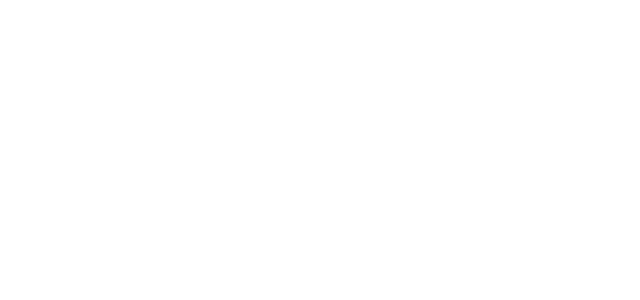
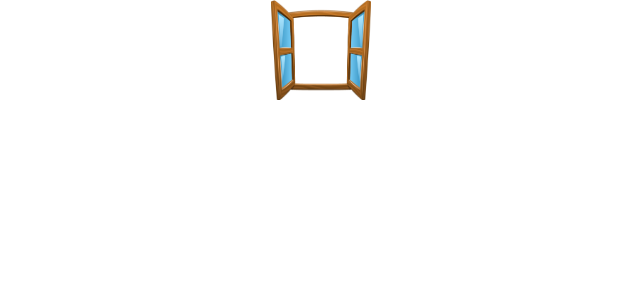
Before and after one commit to AdamWebb1/SmartHomeDashboard, a React (Create React App) app: page / in a window 1280 px wide. Shown: the top 300 px of the page, without its empty margins (319-959 px from the left). Built offline with nearby package versions, Linux system fonts and the light colour scheme.

Commit message:
Create window widget

```diff
--- a/src/App.css
+++ b/src/App.css
@@ -1,16 +1,5 @@
 .App {
   text-align: center;
-}
-
-.App-logo {
-  height: 40vmin;
-  pointer-events: none;
-}
-
-@media (prefers-reduced-motion: no-preference) {
-  .App-logo {
-    animation: App-logo-spin infinite 20s linear;
-  }
 }
 
 .App-header {
@@ -24,15 +13,7 @@
   color: white;
 }
 
-.App-link {
-  color: #61dafb;
+.window_icon {
+  height: 100px;
+  width: 100px;
 }
-
-@keyframes App-logo-spin {
-  from {
-    transform: rotate(0deg);
-  }
-  to {
-    transform: rotate(360deg);
-  }
-}
--- a/src/App.js
+++ b/src/App.js
@@ -1,11 +1,11 @@
-import logo from './logo.svg';
 import './App.css';
-import openWindow from "./open_window.png"
+
+import Window from './WindowIcon';
 
 function App() {
   return (
     <div className="App">
-      <image src={openWindow} alt={"Nope, u thought"}/>
+      <Window/>
     </div>
   );
 }
--- /dev/null
+++ b/src/WindowIcon.js
@@ -0,0 +1,11 @@
+import openWindow from "./assets/open_window.png"
+
+function Window () {
+    return (
+        <span>
+            <img src={openWindow} className="window_icon"/>
+        </span>
+    )
+}
+
+export default Window
```
Also changed, not shown: src/assets/closed_window.png (renamed from src/closed_window.png), src/assets/open_window.png (renamed from src/open_window.png).
